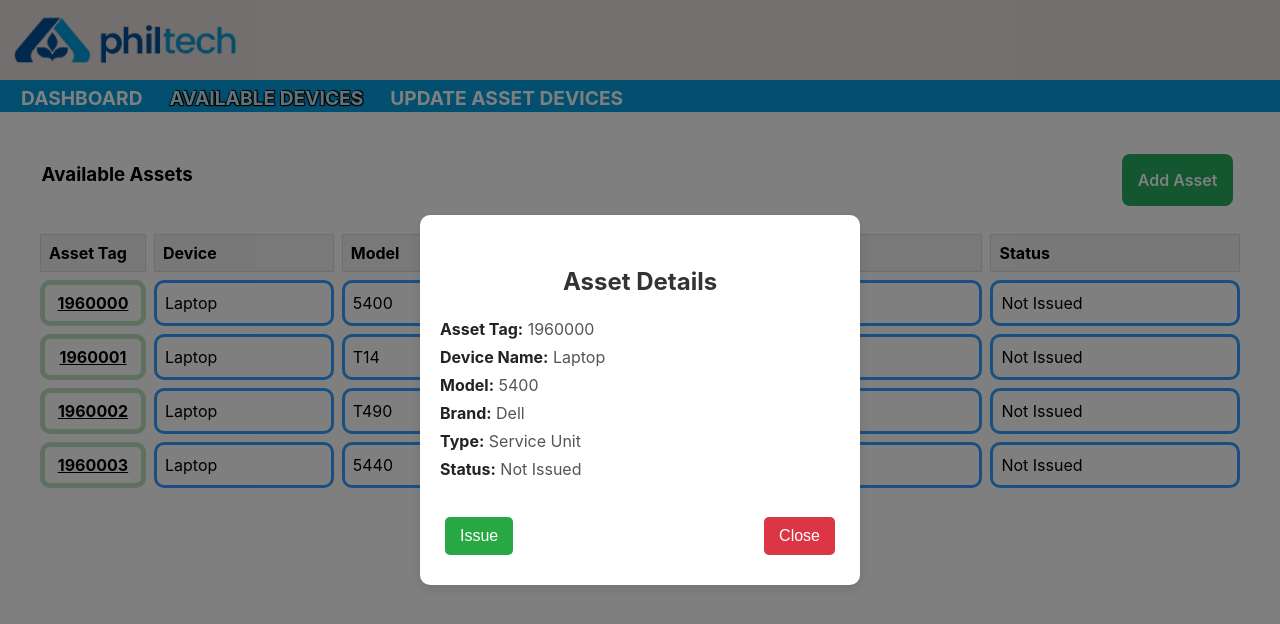
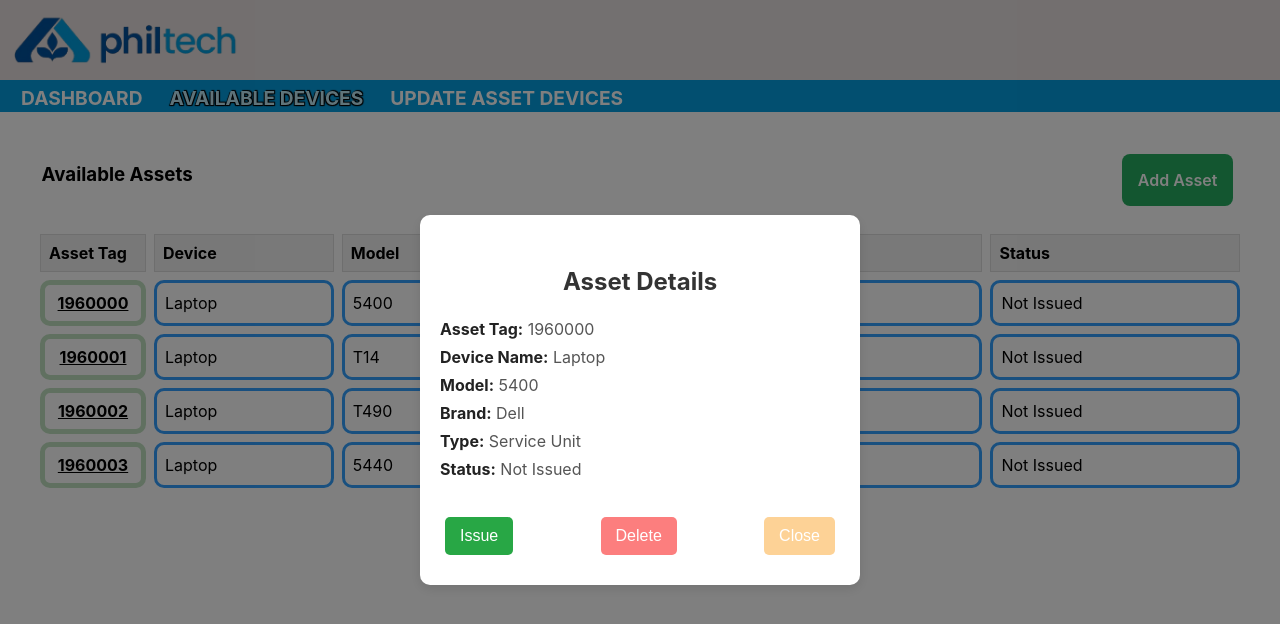
Before and after one commit to BenedictoLucido/JuBeRy-APC, a React (Vite) app in the folder LaravelDocker/JuBeRy/: page /availableDevices in a window 1280 px wide. Both pictures are taken after a click on the element "1960000". Shown: the top 624 px of the page. Built offline with nearby package versions, Linux system fonts and the light colour scheme.

Commit message:
V1.2.4 Delete

```diff
--- a/LaravelDocker/JuBeRy/src/pages/AvailableDevices.css
+++ b/LaravelDocker/JuBeRy/src/pages/AvailableDevices.css
@@ -287,12 +287,20 @@ input[type="number"] {
 }
 
 .closeBtn {
-    background-color: #dc3545;
+    background-color: #fdd296;
     color: white;
 }
 
 .closeBtn:hover {
-    background-color: #c82333;
+    background-color: #fde396;
+}
+
+.deleteBtn {
+    background-color: rgb(252, 126, 126);
+}
+
+.deleteBtn:hover {
+    background-color: rgb(192, 95, 95);
 }
 
 /************--------- Confirmation MOdal -----------*******/
--- a/LaravelDocker/JuBeRy/src/pages/AvailableDevices.jsx
+++ b/LaravelDocker/JuBeRy/src/pages/AvailableDevices.jsx
@@ -92,6 +92,20 @@ function AvailableDevices() {
         } else {
             alert('Please fill in all fields');
         }
+    };
+
+    const handleDeleteAsset = () => {
+        if (selectedAsset) {
+            // Delete the selected asset using the assetTag
+            deleteAsset(selectedAsset.assetTag);
+
+            // Close the modal after deletion
+            closeViewAssetModal();
+        }
+    };
+
+    const deleteAsset = (assetTag) => {
+        setData(prevData => prevData.filter(asset => asset.assetTag !== assetTag));
     };
 
     const toggleAddNewUserModal = () => {
@@ -309,6 +323,7 @@ function AvailableDevices() {
                         </div>
                         <div className='modalActions'>
                             <button className='btn issueBtn' onClick={handleIssuedButtonClick}>Issue</button>
+                            <button className='btn deleteBtn' onClick={handleDeleteAsset}>Delete</button>
                             <button className='btn closeBtn' onClick={closeViewAssetModal}>Close</button>
                         </div>
                     </div>
```
